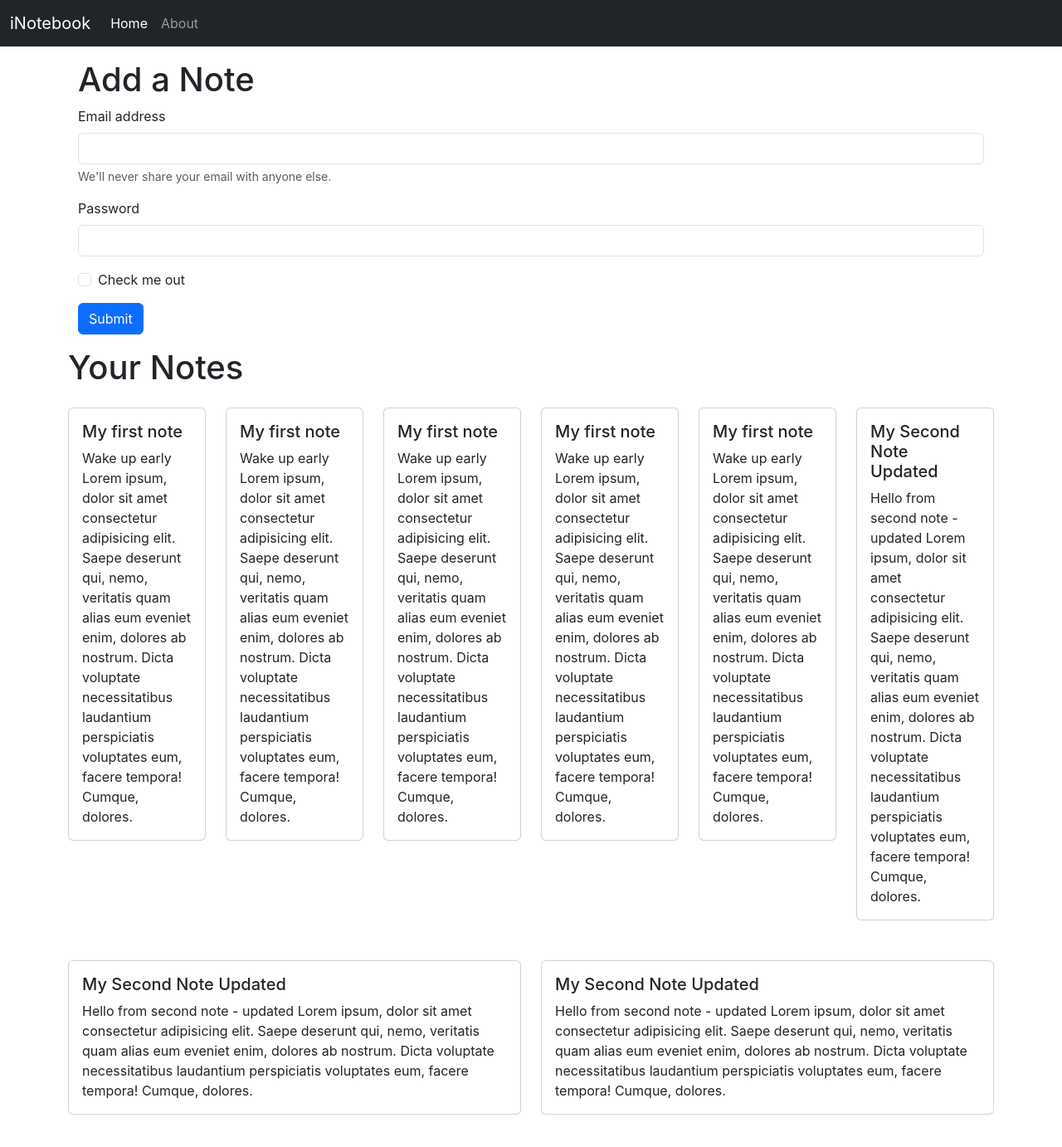
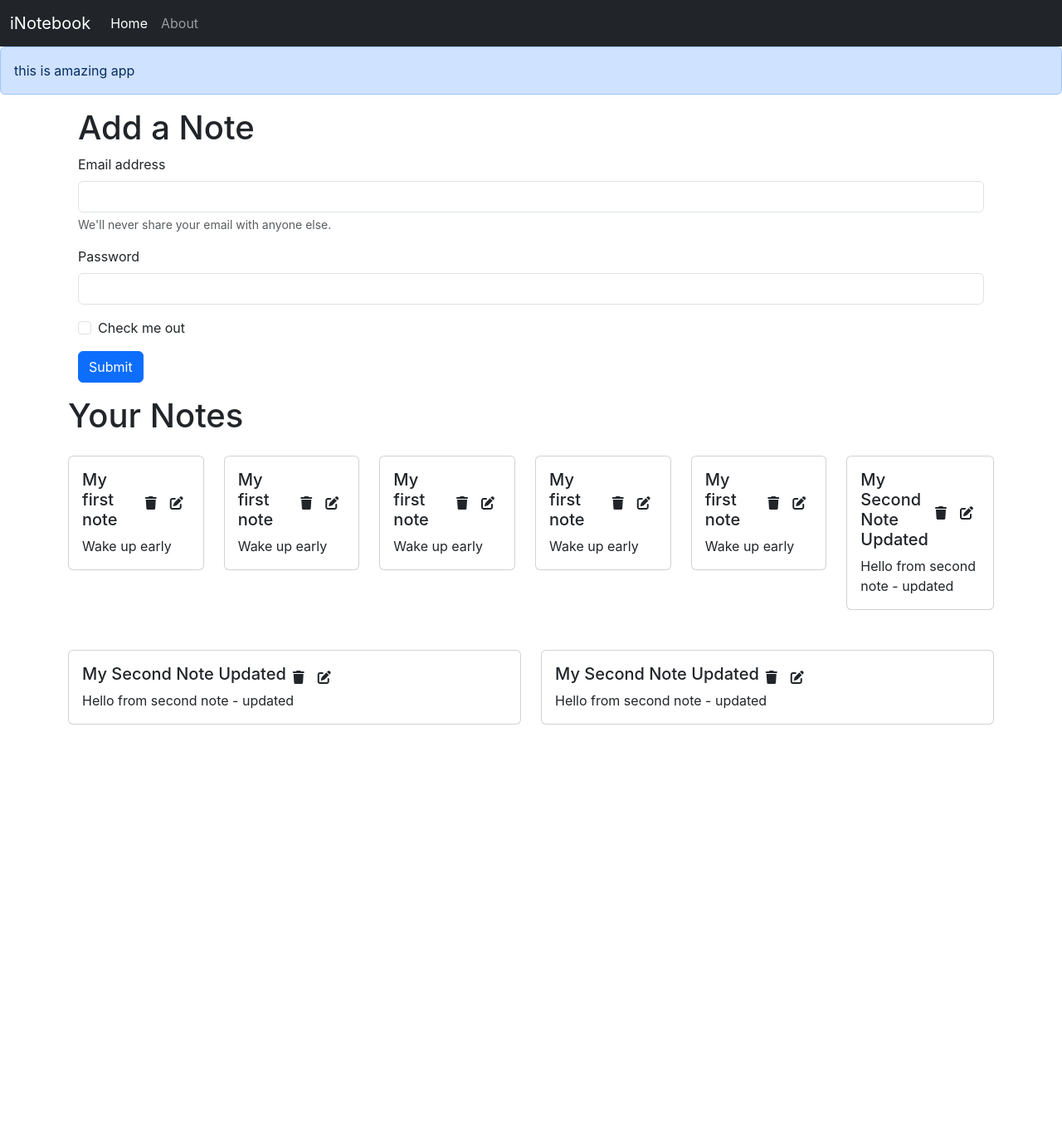
Before and after one commit to Mikita1012/INotebook-MERN, a React (Create React App) app: page / in a window 1280 px wide. Shown: the top 1382 px of the page at 83% size. After the commit the page ends 921 px from the top, so only its background shows below. Built offline with nearby package versions, Linux system fonts and the light colour scheme.

Commit message:
Adding font awesome icons to iNotebook

```diff
--- a/public/index.html
+++ b/public/index.html
@@ -30,6 +30,7 @@
   </head>
   <body>
     <noscript>You need to enable JavaScript to run this app.</noscript>
+    <script src="https://kit.fontawesome.com/b881441b10.js" crossorigin="anonymous"></script>
     <div id="root"></div>
     <!--
       This HTML file is a template.
--- a/src/App.js
+++ b/src/App.js
@@ -4,6 +4,7 @@
 import Home from "./components/Home";
 import About from "./components/About";
 import NotesState from "./context/notes/NotesState";
+import Alert from "./components/Alert";
 
 function App() {
   return (
@@ -11,6 +12,7 @@
       <NotesState>
         <BrowserRouter>
           <Navbar />
+          <Alert />
           <div className="container">
             <Routes>
               <Route exact path="/" element={<Home />} />
--- /dev/null
+++ b/src/components/Alert.js
@@ -0,0 +1,11 @@
+import React from "react";
+
+function Alert(props) {
+  return (
+    <div className="alert alert-primary" role="alert">
+      {props.message} this is amazing app
+    </div>
+  );
+}
+
+export default Alert;
--- a/src/components/NoteItem.js
+++ b/src/components/NoteItem.js
@@ -8,14 +8,13 @@
     <div className="col mb-3">
       <div className="card my-3">
         <div className="card-body">
-          <h5 className="card-title">{ele.title}</h5>
-          <p className="card-text">
-            {ele.description} Lorem ipsum, dolor sit amet consectetur
-            adipisicing elit. Saepe deserunt qui, nemo, veritatis quam alias eum
-            eveniet enim, dolores ab nostrum. Dicta voluptate necessitatibus
-            laudantium perspiciatis voluptates eum, facere tempora! Cumque,
-            dolores.
-          </p>
+          <div className="d-flex align-items-center">
+            <h5 className="card-title">{ele.title}</h5>
+            <i className="fa-solid fa-trash mx-2"></i>
+            <i className="fa-solid fa-pen-to-square mx-2"></i>
+          </div>
+
+          <p className="card-text">{ele.description}</p>
         </div>
       </div>
     </div>
--- a/src/components/Notes.js
+++ b/src/components/Notes.js
@@ -10,7 +10,7 @@
       <div className="row my-3">
         <h1>Your Notes</h1>
         {notes.map((ele) => {
-          return <NoteItem ele={ele}/>
+          return <NoteItem key={ele._id} ele={ele}/>
         })}
       </div>
     </>
--- a/src/context/notes/NotesState.js
+++ b/src/context/notes/NotesState.js
@@ -6,7 +6,7 @@
 const NotesState = (props) => {
     const initialNotes = [
         {
-          "_id": "67e289a3781b930f502ecb37",
+          "_id": "67e28a3781b930f502wecb37",
           "user": "67e1430de78f21084478573d",
           "title": "My first note",
           "description": "Wake up early",
@@ -15,7 +15,7 @@
           "__v": 0
         },
         {
-          "_id": "67e289a3781b930f502ecb37",
+          "_id": "67e289a3781qb930f502ecb3",
           "user": "67e1430de78f21084478573d",
           "title": "My first note",
           "description": "Wake up early",
@@ -24,7 +24,7 @@
           "__v": 0
         },
         {
-          "_id": "67e289a3781b930f502ecb37",
+          "_id": "7e289a3781sb930f502ecb37",
           "user": "67e1430de78f21084478573d",
           "title": "My first note",
           "description": "Wake up early",
@@ -33,7 +33,7 @@
           "__v": 0
         },
         {
-          "_id": "67e289a3781b930f502ecb37",
+          "_id": "67e289a378b930f502ecb37",
           "user": "67e1430de78f21084478573d",
           "title": "My first note",
           "description": "Wake up early",
@@ -42,7 +42,7 @@
           "__v": 0
         },
         {
-          "_id": "67e289a3781b930f502ecb37",
+          "_id": "67e289a37c81b930f502ec37",
           "user": "67e1430de78f21084478573d",
           "title": "My first note",
           "description": "Wake up early",
@@ -51,7 +51,7 @@
           "__v": 0
         },
         {
-          "_id": "67e28a2e781b930f502ecb3a",
+          "_id": "67e8a2ae781b930f502ecb3a",
           "user": "67e1430de78f21084478573d",
           "title": "My Second Note Updated",
           "description": "Hello from second note - updated",
@@ -61,7 +61,7 @@
         },
 
         {
-          "_id": "67e28a2e781b930f502ecb3a",
+          "_id": "67e28a2ce81b930f502ecb3a",
           "user": "67e1430de78f21084478573d",
           "title": "My Second Note Updated",
           "description": "Hello from second note - updated",
@@ -70,7 +70,7 @@
           "__v": 0
         },
         {
-          "_id": "67e28a2e781b930f502ecb3a",
+          "_id": "67e28za2e781b30f502ecb3a",
           "user": "67e1430de78f21084478573d",
           "title": "My Second Note Updated",
           "description": "Hello from second note - updated",
--- a/src/index.css
+++ b/src/index.css
@@ -11,3 +11,7 @@
   font-family: source-code-pro, Menlo, Monaco, Consolas, 'Courier New',
     monospace;
 }
+
+i {
+  cursor: pointer;
+}
```
